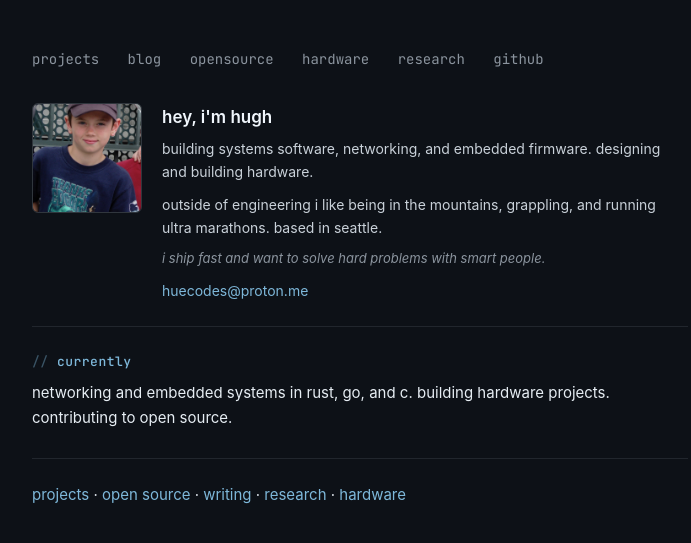
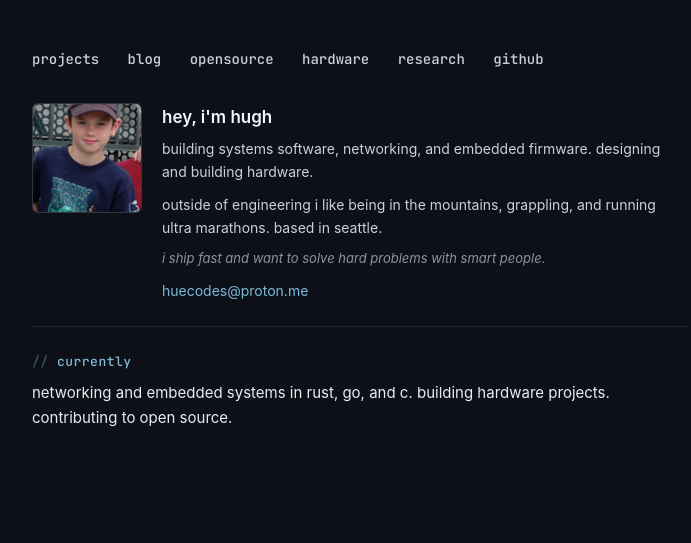
Before and after one commit to HueCodes/HueCodes.github.io, a Jekyll site: the page built from index.md, in a window 1280 px wide. Shown: the top 543 px of the page, without its empty margins (280-971 px from the left). Built offline with Jekyll 4.4.1, drawn with Linux system fonts in a browser that asks for light colours.

Commit message:
remove footer, brighten nav links

```diff
--- a/assets/css/style.css
+++ b/assets/css/style.css
@@ -69,7 +69,8 @@ nav {
 
 nav a {
   margin-right: 1.25rem;
-  color: var(--text-secondary);
+  color: #c9d1d9;
+  font-weight: 500;
   position: relative;
 }
 
--- a/index.md
+++ b/index.md
@@ -31,9 +31,3 @@ title: home
   <h2>currently</h2>
   <p>networking and embedded systems in rust, go, and c. building hardware projects. contributing to open source.</p>
 </div>
-
-<hr class="divider">
-
-<footer>
-  <p><a href="/projects">projects</a> · <a href="/opensource">open source</a> · <a href="/blog">writing</a> · <a href="/research">research</a> · <a href="/hardware">hardware</a></p>
-</footer>
```
